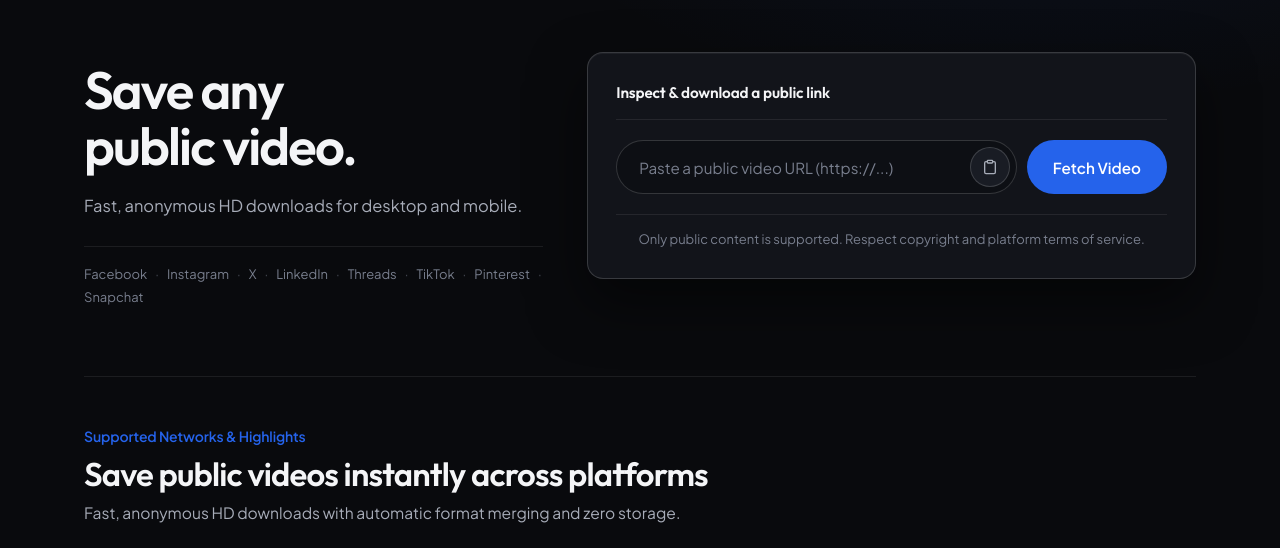
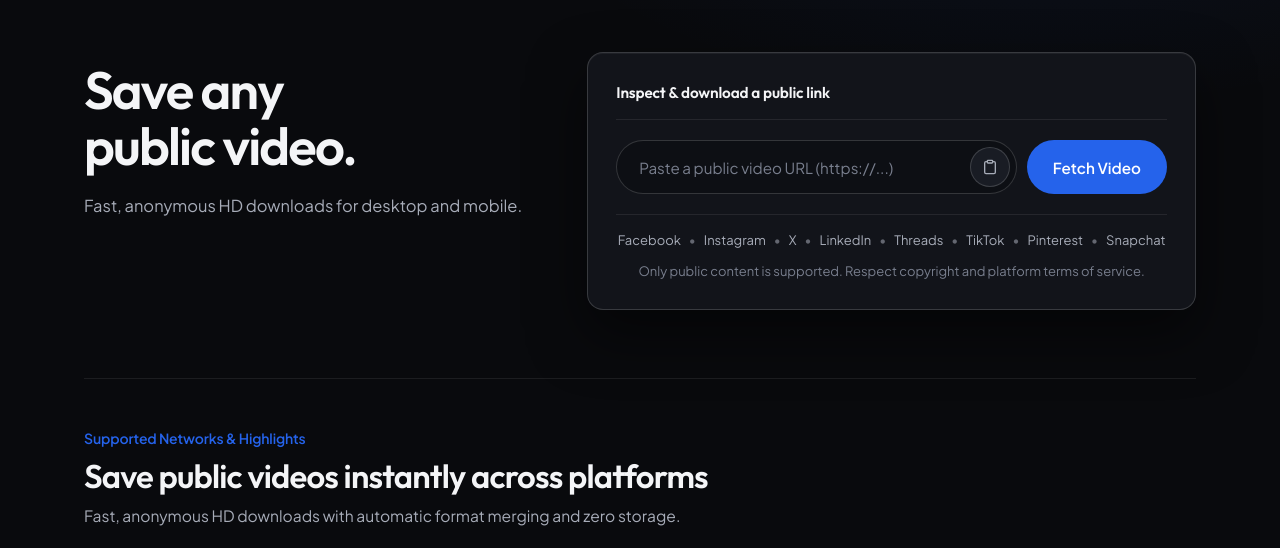
Before and after one commit to Dave-Sleek/vidiporter, a Flask app: page / in a window 1280 px wide. Shown: the part 65-613 px from the top of the page. Run offline with Flask 3, Linux system fonts and the light colour scheme; some libraries are stand-ins or nearby versions.

Commit message:
style: move platform list to card footer
Relocate the supported platforms list from the hero section to the card footer to improve visual hierarchy and focus the hero area on the primary download functionality.

```diff
--- a/grabbid/static/style.css
+++ b/grabbid/static/style.css
@@ -568,9 +568,10 @@ html[dir="rtl"] .input-actions {
   display: flex;
   flex-wrap: wrap;
   align-items: center;
+  justify-content: center;
   gap: 4px 8px;
   font-size: 0.8125rem;
-  color: var(--text-muted);
+  color: var(--text-secondary);
   line-height: 1.5;
 }
 
@@ -1322,7 +1323,11 @@ html[dir="rtl"] .input-actions {
 }
 
 .card-footer {
-  padding-top: 14px;
+  display: flex;
+  flex-direction: column;
+  align-items: center;
+  gap: 10px;
+  padding-top: 16px;
   border-top: 1px solid var(--border-subtle);
 }
 
--- a/grabbid/templates/index.html
+++ b/grabbid/templates/index.html
@@ -245,26 +245,6 @@
         <p class="tagline" data-i18n="hero.tagline">
           Fast, anonymous HD downloads for desktop and mobile.
         </p>
-
-        <div class="hero-platforms">
-          <div class="platforms-row" aria-label="Supported platforms">
-            <span>Facebook</span>
-            <span class="sep" aria-hidden="true">&middot;</span>
-            <span>Instagram</span>
-            <span class="sep" aria-hidden="true">&middot;</span>
-            <span>X</span>
-            <span class="sep" aria-hidden="true">&middot;</span>
-            <span>LinkedIn</span>
-            <span class="sep" aria-hidden="true">&middot;</span>
-            <span>Threads</span>
-            <span class="sep" aria-hidden="true">&middot;</span>
-            <span>TikTok</span>
-            <span class="sep" aria-hidden="true">&middot;</span>
-            <span>Pinterest</span>
-            <span class="sep" aria-hidden="true">&middot;</span>
-            <span>Snapchat</span>
-          </div>
-        </div>
       </div>
 
       <div class="card">
@@ -519,6 +499,23 @@
         </section>
 
         <div class="card-footer">
+          <div class="platforms-row" aria-label="Supported platforms">
+            <span>Facebook</span>
+            <span class="sep" aria-hidden="true">&bull;</span>
+            <span>Instagram</span>
+            <span class="sep" aria-hidden="true">&bull;</span>
+            <span>X</span>
+            <span class="sep" aria-hidden="true">&bull;</span>
+            <span>LinkedIn</span>
+            <span class="sep" aria-hidden="true">&bull;</span>
+            <span>Threads</span>
+            <span class="sep" aria-hidden="true">&bull;</span>
+            <span>TikTok</span>
+            <span class="sep" aria-hidden="true">&bull;</span>
+            <span>Pinterest</span>
+            <span class="sep" aria-hidden="true">&bull;</span>
+            <span>Snapchat</span>
+          </div>
           <p data-i18n="footer.notice">Only public content is supported. Respect copyright and platform terms of service.</p>
         </div>
       </div>
```
